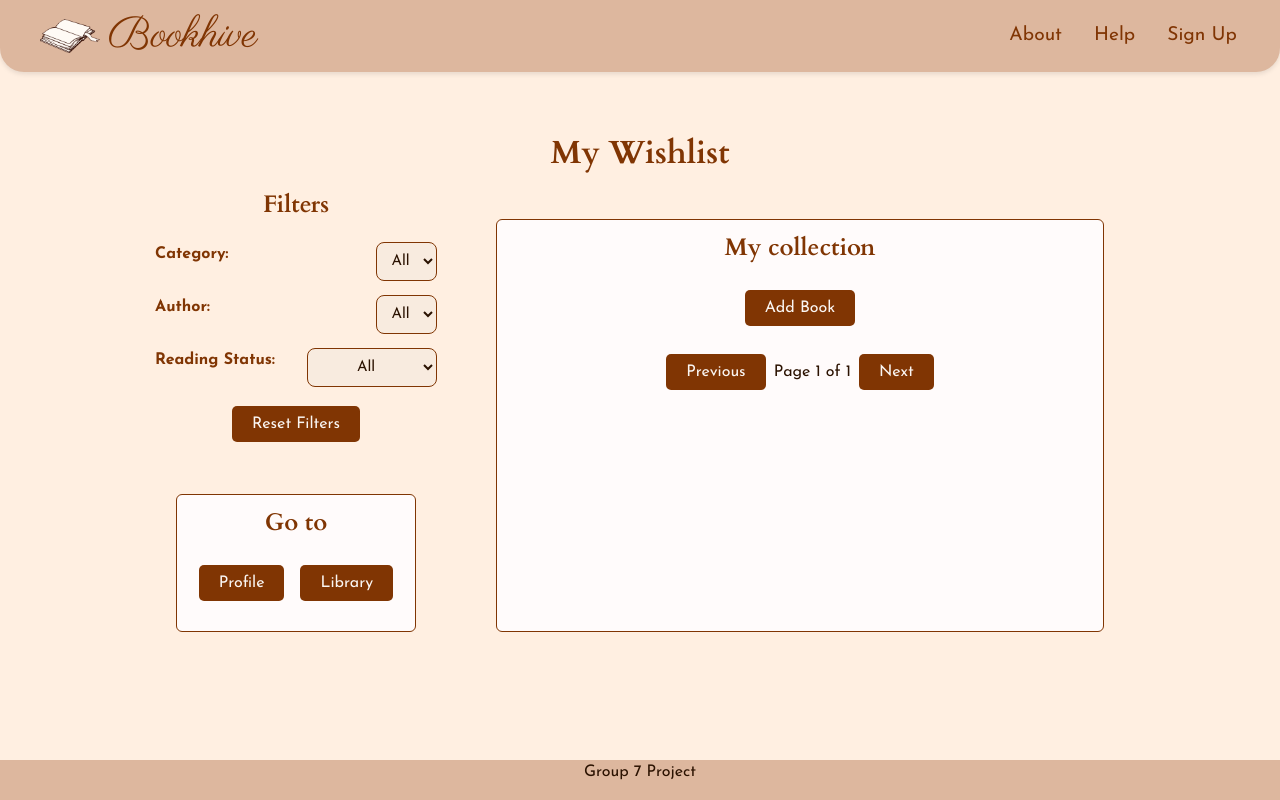
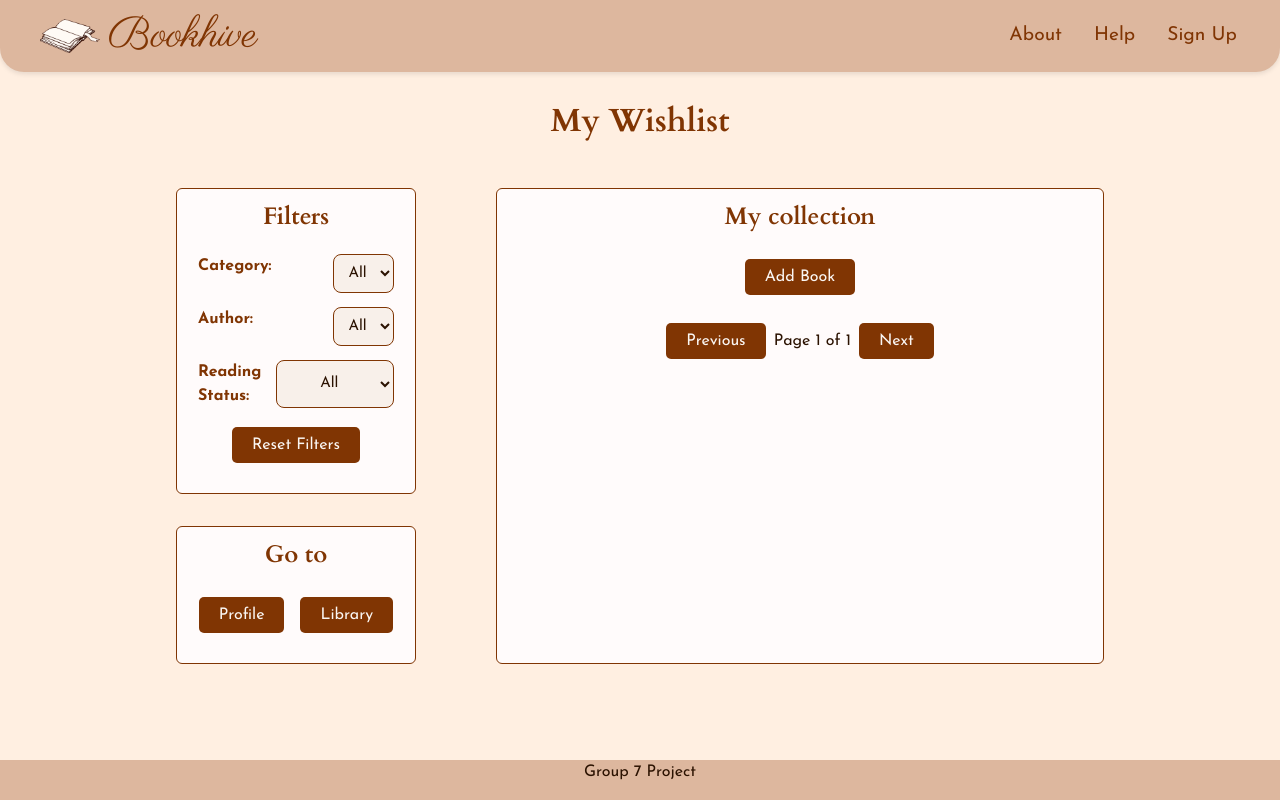
Before and after one commit to silpps/LibraryApp, a React (Vite) app in the folder frontend/: page /wishlist in a window 1280 px wide. Built offline with nearby package versions, Linux system fonts and the light colour scheme.

Commit message:
filters div css fix typo <3

```diff
--- a/frontend/src/pages/LibraryPage/Library.jsx
+++ b/frontend/src/pages/LibraryPage/Library.jsx
@@ -77,7 +77,7 @@ const Library = () => {
       <div className="lib-content">
         <div className="left-div">
 
-          <div className="filter-div">
+          <div className="filters-div">
             <Filter onFilterChange={handleFilterChange} />
           </div>
           <div className="profile-div">
--- a/frontend/src/pages/WishlistPage/Wishlist.jsx
+++ b/frontend/src/pages/WishlistPage/Wishlist.jsx
@@ -72,7 +72,7 @@ const Library = () => {
       <h1>My Wishlist</h1>
       <div className="lib-content">
         <div className="left-div">
-          <div className="filter-div">
+          <div className="filters-div">
             <Filter updateFilters={fetchBooks} />
           </div>
           <div className="profile-div">
```
